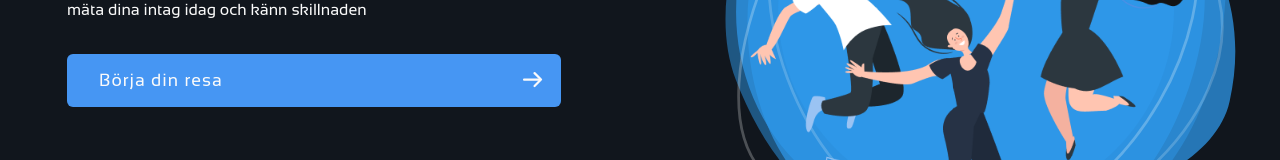
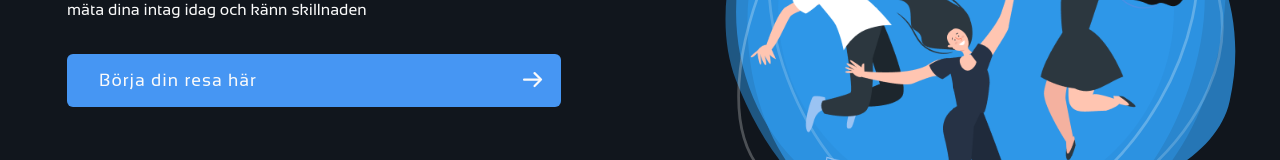
Before and after one commit to nybbe123/h2go, a Next.js app: page / in a window 1280 px wide. Shown: the part 388-548 px from the top of the page. Built offline with nearby package versions, Linux system fonts and the light colour scheme; no server answers.

Commit message:
small edit

```diff
--- a/pages/index.tsx
+++ b/pages/index.tsx
@@ -59,7 +59,6 @@ const Home: NextPage = () => {
     }
   }, [lottie]);
 
-
   return (
     <>
       <Head>
@@ -74,10 +73,13 @@ const Home: NextPage = () => {
         </div>
         <div className={styles["text-container"]}>
           <h1>Vatten är naturens energidryck</h1>
-          <p>Rätt mängd har magiska effekter på din hälsa, börja mäta dina intag idag och känn skillnaden</p>
+          <p>
+            Rätt mängd har magiska effekter på din hälsa, börja mäta dina intag
+            idag och känn skillnaden
+          </p>
           <div>
             <button onClick={() => signIn()}>
-              <span>Börja din resa</span>
+              <span>Börja din resa här</span>
               <ArrowRight />
             </button>
           </div>
```
